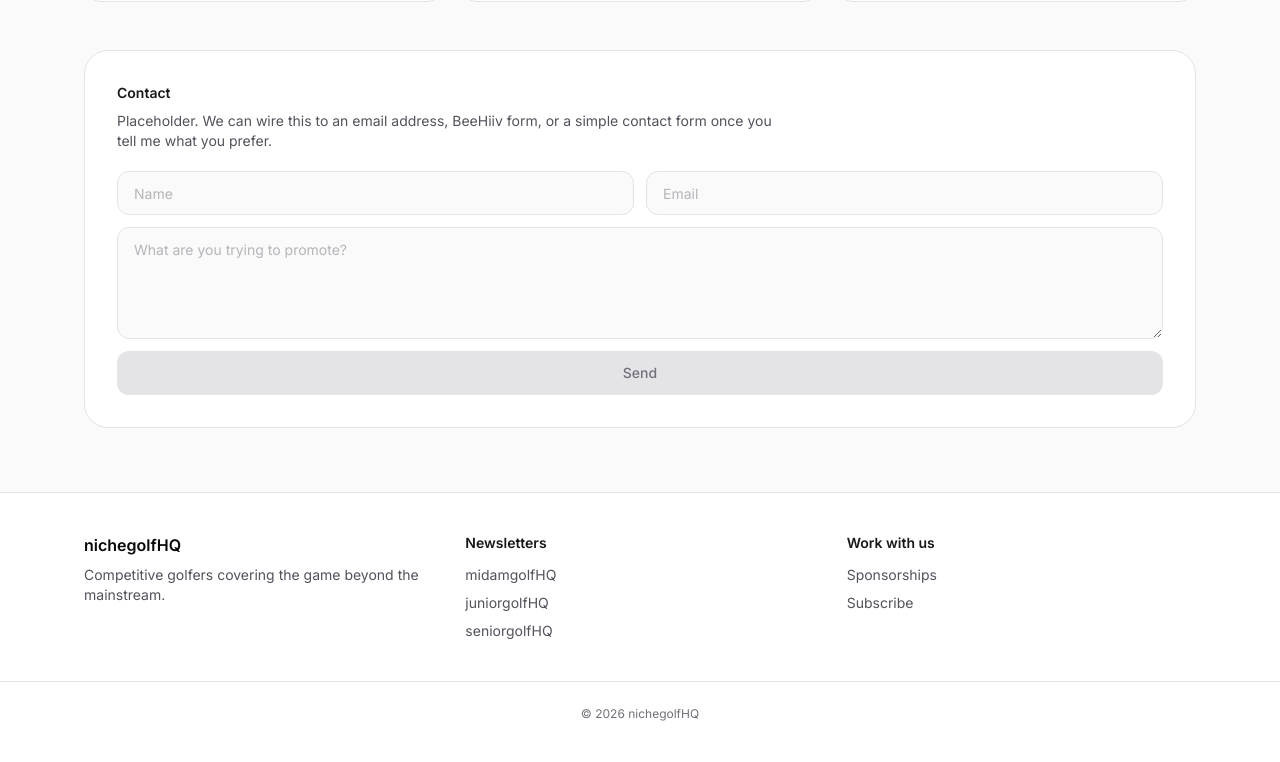
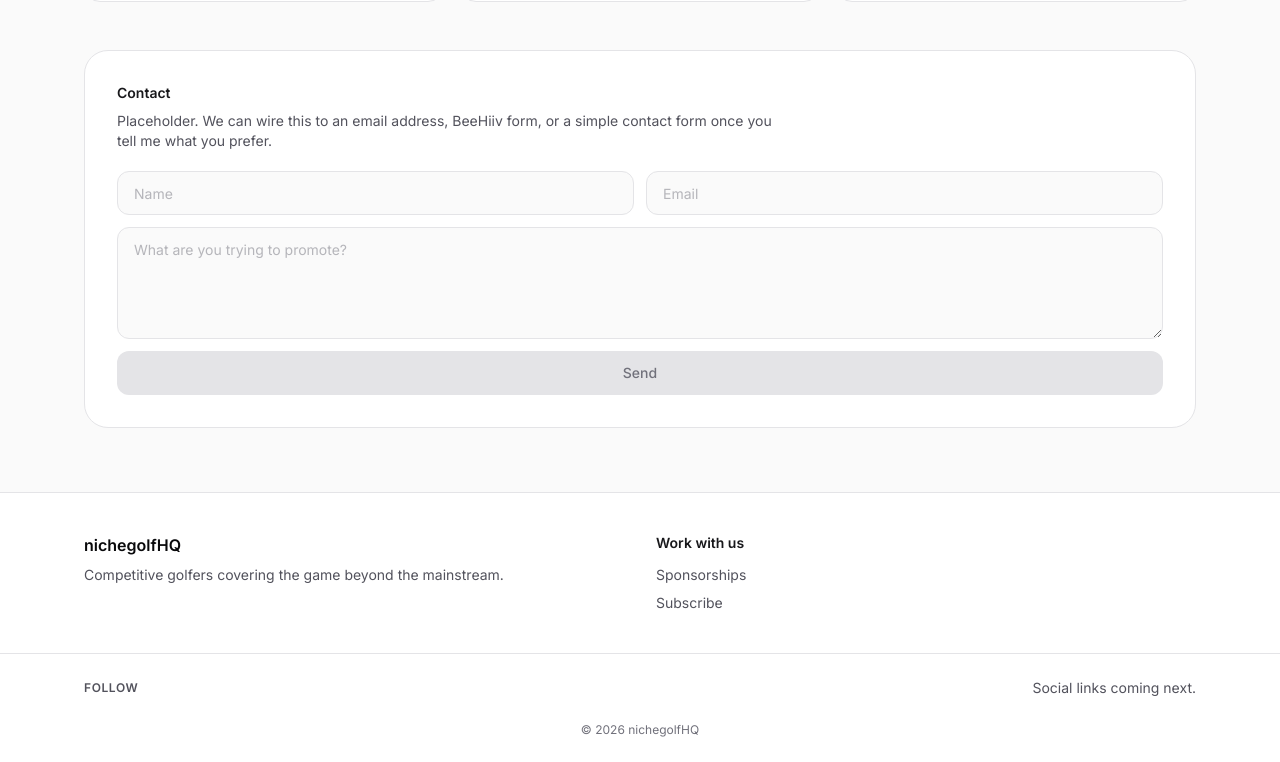
Before and after one commit to chazymarketing/nichegolfhq-next, a Next.js app: page /sponsors in a window 1280 px wide. Shown: the part 385-1147 px from the top of the page. Built offline with nearby package versions, Linux system fonts and the light colour scheme.

Commit message:
Footer: remove newsletters; add social follow section

```diff
--- a/src/components/SiteShell.tsx
+++ b/src/components/SiteShell.tsx
@@ -1,7 +1,19 @@
 import Link from "next/link";
 import { ThemeToggle } from "@/components/ThemeToggle";
 
+const SOCIAL = {
+  midamgolfhq: { x: "", instagram: "" },
+  juniorgolfhq: { x: "", instagram: "" },
+  seniorgolfhq: { x: "", instagram: "" },
+} as const;
+
+type BrandKey = keyof typeof SOCIAL;
+
 export function SiteShell({ children }: { children: React.ReactNode }) {
+  const hasAnySocial = (Object.keys(SOCIAL) as BrandKey[]).some(
+    (k) => Boolean(SOCIAL[k].x) || Boolean(SOCIAL[k].instagram)
+  );
+
   return (
     <div className="min-h-screen bg-zinc-50 text-zinc-950 antialiased dark:bg-black dark:text-zinc-50">
       <header className="sticky top-0 z-50 border-b border-zinc-200/70 bg-white/70 backdrop-blur dark:border-zinc-800/70 dark:bg-black/60">
@@ -40,27 +52,12 @@ export function SiteShell({ children }: { children: React.ReactNode }) {
       <main>{children}</main>
 
       <footer className="border-t border-zinc-200 bg-white dark:border-zinc-800 dark:bg-black">
-        <div className="mx-auto grid w-full max-w-6xl grid-cols-1 gap-8 px-5 py-10 md:grid-cols-3">
+        <div className="mx-auto grid w-full max-w-6xl grid-cols-1 gap-8 px-5 py-10 md:grid-cols-2">
           <div>
             <div className="font-semibold">nichegolfHQ</div>
             <p className="mt-2 text-sm text-zinc-600 dark:text-zinc-400">
               Competitive golfers covering the game beyond the mainstream.
             </p>
-          </div>
-
-          <div>
-            <div className="text-sm font-semibold text-zinc-900 dark:text-zinc-50">Newsletters</div>
-            <div className="mt-3 flex flex-col gap-2 text-sm text-zinc-600 dark:text-zinc-400">
-              <Link className="hover:text-zinc-950 dark:hover:text-zinc-50" href="/midamgolfhq">
-                midamgolfHQ
-              </Link>
-              <Link className="hover:text-zinc-950 dark:hover:text-zinc-50" href="/juniorgolfhq">
-                juniorgolfHQ
-              </Link>
-              <Link className="hover:text-zinc-950 dark:hover:text-zinc-50" href="/seniorgolfhq">
-                seniorgolfHQ
-              </Link>
-            </div>
           </div>
 
           <div>
@@ -76,8 +73,58 @@ export function SiteShell({ children }: { children: React.ReactNode }) {
           </div>
         </div>
 
-        <div className="border-t border-zinc-200 py-6 text-center text-xs text-zinc-500 dark:border-zinc-800 dark:text-zinc-500">
-          © {new Date().getFullYear()} nichegolfHQ
+        <div className="border-t border-zinc-200 dark:border-zinc-800">
+          <div className="mx-auto w-full max-w-6xl px-5 py-6">
+            <div className="flex flex-col gap-4 md:flex-row md:items-center md:justify-between">
+              <div className="text-xs font-semibold uppercase tracking-wider text-zinc-600 dark:text-zinc-400">
+                Follow
+              </div>
+
+              {hasAnySocial ? (
+                <div className="flex flex-col gap-3 text-sm text-zinc-600 md:flex-row md:items-center md:gap-6 dark:text-zinc-400">
+                  {(Object.keys(SOCIAL) as BrandKey[]).map((key) => {
+                    const label =
+                      key === "midamgolfhq" ? "midamgolfHQ" : key === "juniorgolfhq" ? "juniorgolfHQ" : "seniorgolfHQ";
+                    const x = SOCIAL[key].x;
+                    const ig = SOCIAL[key].instagram;
+                    if (!x && !ig) return null;
+
+                    return (
+                      <div key={key} className="flex items-center gap-3">
+                        <span className="text-zinc-900 dark:text-zinc-50">{label}</span>
+                        {x ? (
+                          <a
+                            className="underline decoration-zinc-300 underline-offset-4 hover:text-zinc-950 dark:decoration-zinc-700 dark:hover:text-zinc-50"
+                            href={x}
+                            target="_blank"
+                            rel="noreferrer"
+                          >
+                            X
+                          </a>
+                        ) : null}
+                        {ig ? (
+                          <a
+                            className="underline decoration-zinc-300 underline-offset-4 hover:text-zinc-950 dark:decoration-zinc-700 dark:hover:text-zinc-50"
+                            href={ig}
+                            target="_blank"
+                            rel="noreferrer"
+                          >
+                            Instagram
+                          </a>
+                        ) : null}
+                      </div>
+                    );
+                  })}
+                </div>
+              ) : (
+                <div className="text-sm text-zinc-600 dark:text-zinc-400">Social links coming next.</div>
+              )}
+            </div>
+
+            <div className="mt-6 text-center text-xs text-zinc-500 dark:text-zinc-500">
+              © {new Date().getFullYear()} nichegolfHQ
+            </div>
+          </div>
         </div>
       </footer>
     </div>
```
